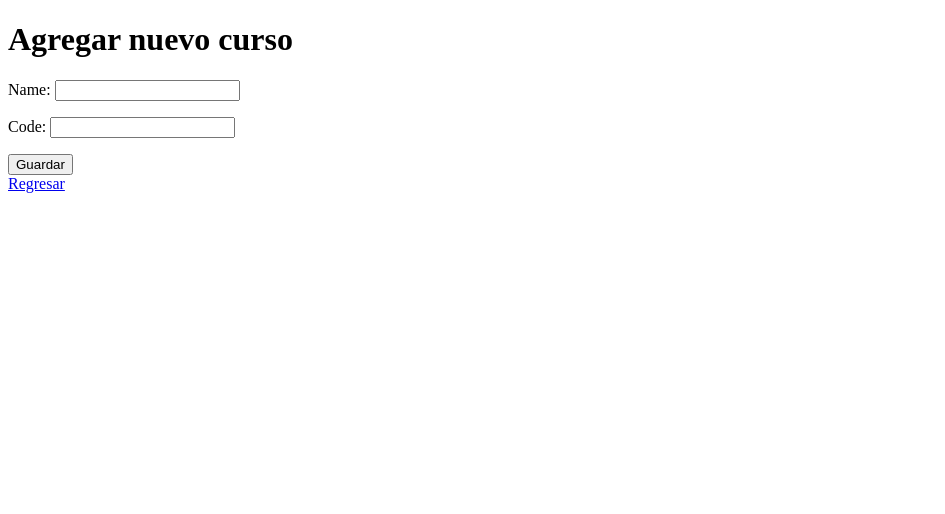
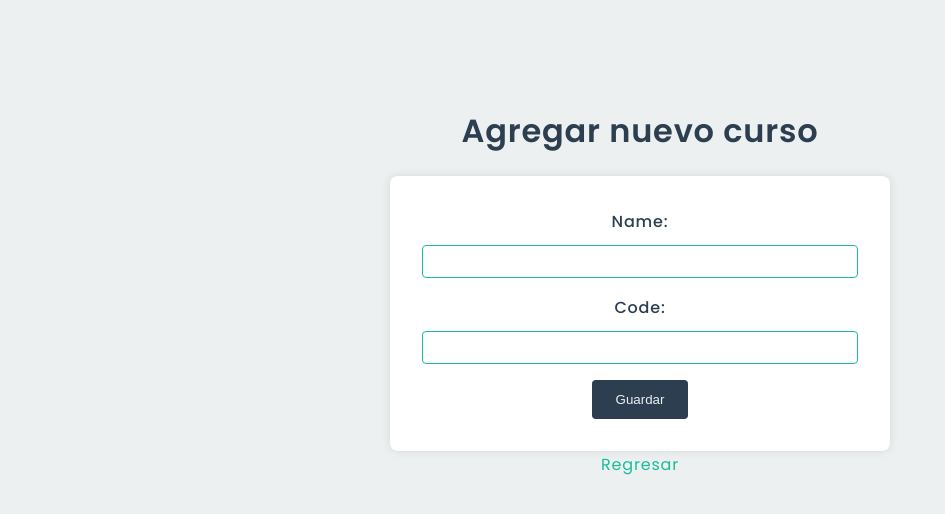
Before and after one commit to jorghee/django-projects, a Django app: page /create-course/ in a window 1280 px wide. Shown: the top 514 px of the page, without its empty margins (0-945 px from the left). Run offline with Django 5.2, Linux system fonts and the light colour scheme.

Commit message:
add styles in the css file and fix error text and functionality

```diff
--- /dev/null
+++ b/university/grades/static/grades/css/styles.css
@@ -0,0 +1,125 @@
+@import url('https://fonts.googleapis.com/css2?family=Poppins:wght@400;500;600;700&display=swap');
+
+:root {
+   --primary-color: #2c3e50;
+   --secondary-color: #1abc9c;
+   --light-color: #ecf0f1;
+   --dark-color: #34495e;
+}
+
+* {
+   margin: 0;
+   padding: 0;
+   box-sizing: border-box;
+}
+
+body {
+   font-family: 'Poppins', sans-serif;
+   line-height: 1.8;
+   background-color: var(--light-color);
+   color: var(--dark-color);
+   text-align: center;
+   letter-spacing: 0.05em;
+}
+
+h1, h2, h3, h4, h5, h6 {
+   margin-top: 8%;
+   color: var(--primary-color);
+   font-weight: 600;
+   margin-bottom: 1rem;
+   text-align: center;
+}
+
+a {
+   color: var(--secondary-color);
+   text-decoration: none;
+   transition: color 0.3s ease;
+   text-align: center;
+}
+
+a:hover {
+   color: var(--primary-color);
+}
+
+.container {
+   max-width: 800px;
+   margin: 0 auto;
+   padding: 2rem;
+}
+
+.home-list {
+   list-style-type: none;
+   text-align: center;
+}
+
+form {
+   max-width: 500px;
+   margin: 0 auto;
+   background-color: #fff;
+   padding: 2rem;
+   border-radius: 0.5rem;
+   box-shadow: 0 0 10px rgba(0, 0, 0, 0.1);
+}
+
+label {
+   display: block;
+   margin-bottom: 0.5rem;
+   font-weight: 500;
+   color: var(--primary-color);
+}
+
+input[type="text"],
+select {
+   width: 100%;
+   padding: 0.5rem;
+   margin-bottom: 1rem;
+   border: 1px solid var(--secondary-color);
+   border-radius: 0.25rem;
+   transition: border-color 0.3s ease;
+}
+
+input[type="text"]:focus,
+select:focus {
+   outline: none;
+   border-color: var(--primary-color);
+}
+
+button[type="submit"] {
+   background-color: var(--primary-color);
+   color: var(--light-color);
+   padding: 0.75rem 1.5rem;
+   border: none;
+   border-radius: 0.25rem;
+   cursor: pointer;
+   transition: background-color 0.3s ease;
+}
+
+button[type="submit"]:hover {
+   background-color: var(--dark-color);
+}
+
+.nav-link {
+   display: inline-block;
+   margin-top: 1rem;
+   color: var(--primary-color);
+   font-weight: 500;
+   transition: color 0.3s ease;
+}
+
+.nav-link:hover {
+   color: var(--secondary-color);
+}
+
+.btn {
+   display: inline-block;
+   background-color: var(--secondary-color);
+   color: var(--light-color);
+   padding: 0.5rem 1rem;
+   border-radius: 0.25rem;
+   transition: background-color 0.3s ease;
+   text-decoration: none;
+}
+
+.btn:hover {
+   background-color: var(--primary-color);
+}
--- a/university/grades/templates/grades/create_course.html
+++ b/university/grades/templates/grades/create_course.html
@@ -1,8 +1,10 @@
+{% load static %}
 <!DOCTYPE html>
 <html lang="en">
 <head>
   <meta charset="UTF-8">
   <title>Agregar curso</title>
+  <link rel="stylesheet" href="{% static 'grades/css/styles.css' %}">
 </head>
 <body>
   <h1>Agregar nuevo curso</h1>
--- a/university/grades/templates/grades/create_student.html
+++ b/university/grades/templates/grades/create_student.html
@@ -1,8 +1,10 @@
+{% load static %}
 <!DOCTYPE html>
 <html lang="en">
 <head>
   <meta charset="UTF-8">
   <title>Agregar estudiante</title>
+  <link rel="stylesheet" href="{% static 'grades/css/styles.css' %}">
 </head>
 <body>
   <h1>Agregar nuevo estudiante</h1>
--- a/university/grades/templates/grades/create_student_grade.html
+++ b/university/grades/templates/grades/create_student_grade.html
@@ -1,8 +1,10 @@
+{% load static %}
 <!DOCTYPE html>
 <html lang="en">
 <head>
   <meta charset="UTF-8">
   <title>Agregar notas de estudiante</title>
+  <link rel="stylesheet" href="{% static 'grades/css/styles.css' %}">
 </head>
 <body>
   <h1>Agregar nuevas notas de estudiante</h1>
--- a/university/grades/views.py
+++ b/university/grades/views.py
@@ -1,4 +1,4 @@
-from django.shortcuts import render
+from django.shortcuts import render,redirect
 from .models import Student, Course, StudentGrade
 from .forms import StudentForm, CourseForm, StudentGradeForm
 
--- a/university/university/settings.py
+++ b/university/university/settings.py
@@ -116,7 +116,11 @@ USE_TZ = True
 # Static files (CSS, JavaScript, Images)
 # https://docs.djangoproject.com/en/5.0/howto/static-files/
 
-STATIC_URL = 'static/'
+STATIC_URL = '/static/'
+STATICFILES_DIRS = [
+    BASE_DIR / "static",
+]
+
 
 # Default primary key field type
 # https://docs.djangoproject.com/en/5.0/ref/settings/#default-auto-field
```
